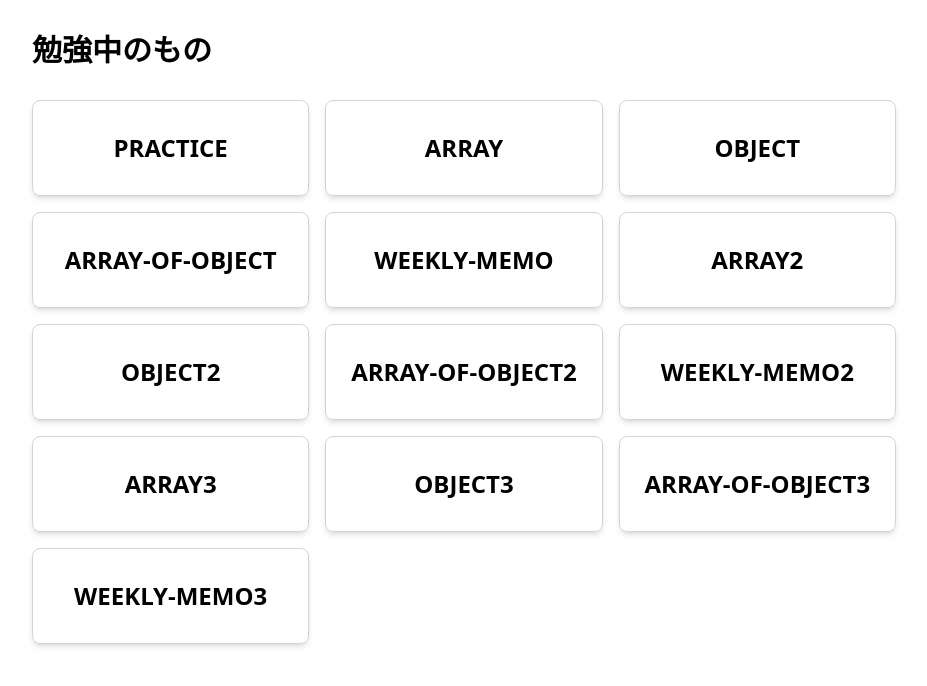
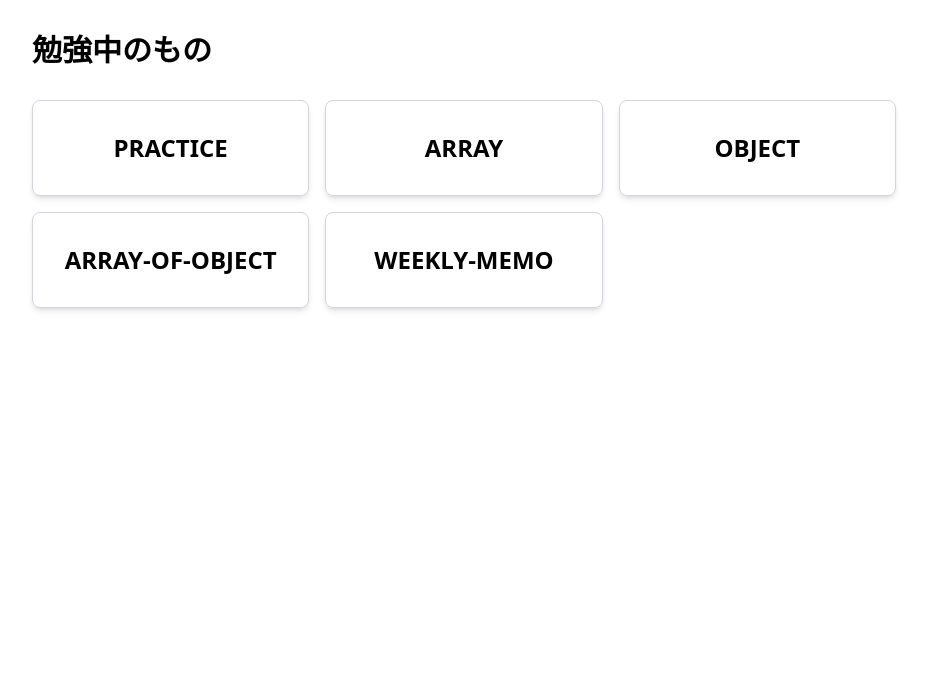
Before and after one commit to ikegamichan/typescript-practice, a Next.js app: page /practice in a window 1280 px wide. Shown: the top 686 px of the page, without its empty margins (176-1103 px from the left). Built offline with nearby package versions, Linux system fonts and the light colour scheme.

Commit message:
card.tsの修正内容を変更 他の差分を削除した

```diff
--- a/src/const/card.ts
+++ b/src/const/card.ts
@@ -15,16 +15,4 @@ export const titleCards: CardsType = [
   { title: 'OBJECT', path: PATH.OBJECT, size: cardSize.m },
   { title: 'ARRAY-OF-OBJECT', path: PATH.ARRAY_OF_OBJECT, size: cardSize.m },
   { title: 'WEEKLY-MEMO', path: PATH.WEEKLY_MEMO, size: cardSize.m },
-  { title: 'ARRAY2', path: PATH.ARRAY, size: cardSize.m },
-  { title: 'OBJECT2', path: PATH.OBJECT, size: cardSize.m },
-  { title: 'ARRAY-OF-OBJECT2', path: PATH.ARRAY_OF_OBJECT, size: cardSize.m },
-  { title: 'WEEKLY-MEMO2', path: PATH.WEEKLY_MEMO, size: cardSize.m },
-  { title: 'ARRAY3', path: PATH.ARRAY, size: cardSize.m },
-  { title: 'OBJECT3', path: PATH.OBJECT, size: cardSize.m },
-  { title: 'ARRAY-OF-OBJECT3', path: PATH.ARRAY_OF_OBJECT, size: cardSize.m },
-  { title: 'WEEKLY-MEMO3', path: PATH.WEEKLY_MEMO, size: cardSize.m },
 ] as const;
-
-export const sliderCards = titleCards.map((titleCard) => {
-  return { ...titleCard, size: cardSize.s };
-});
```
